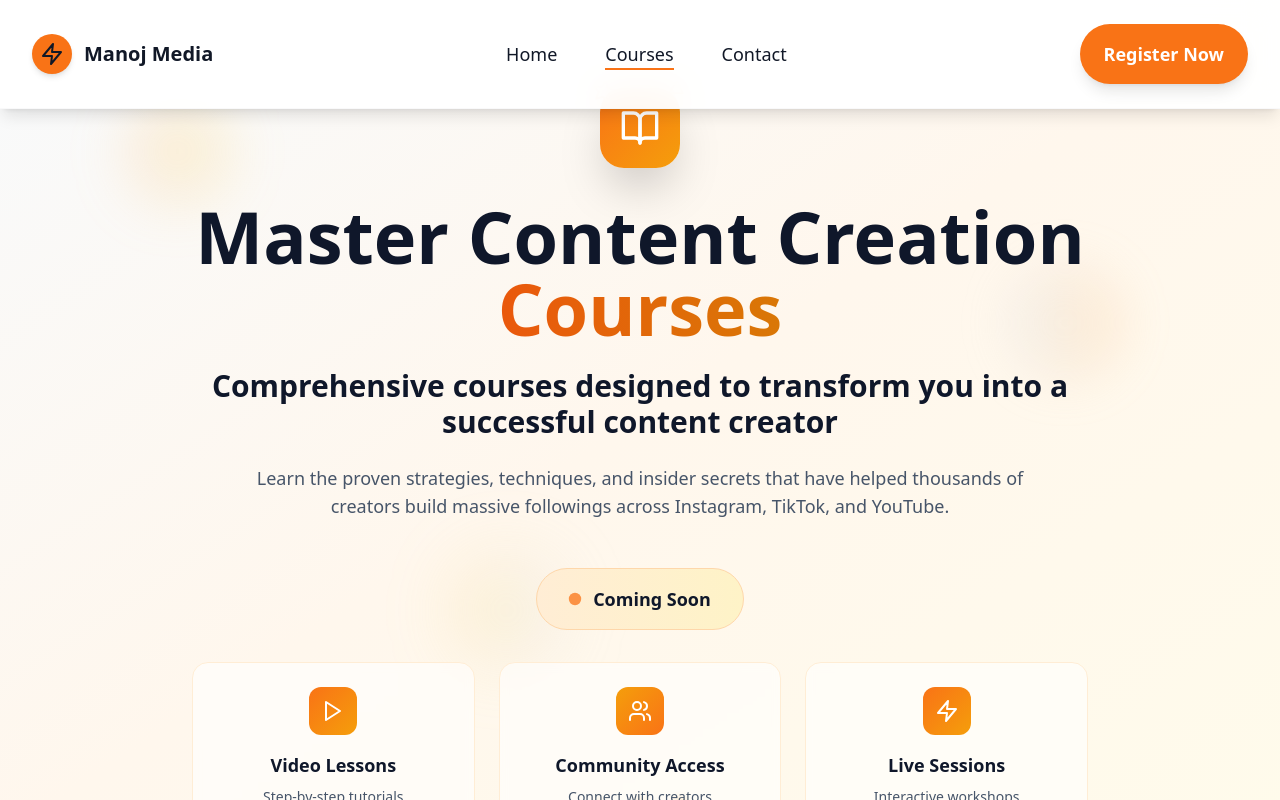
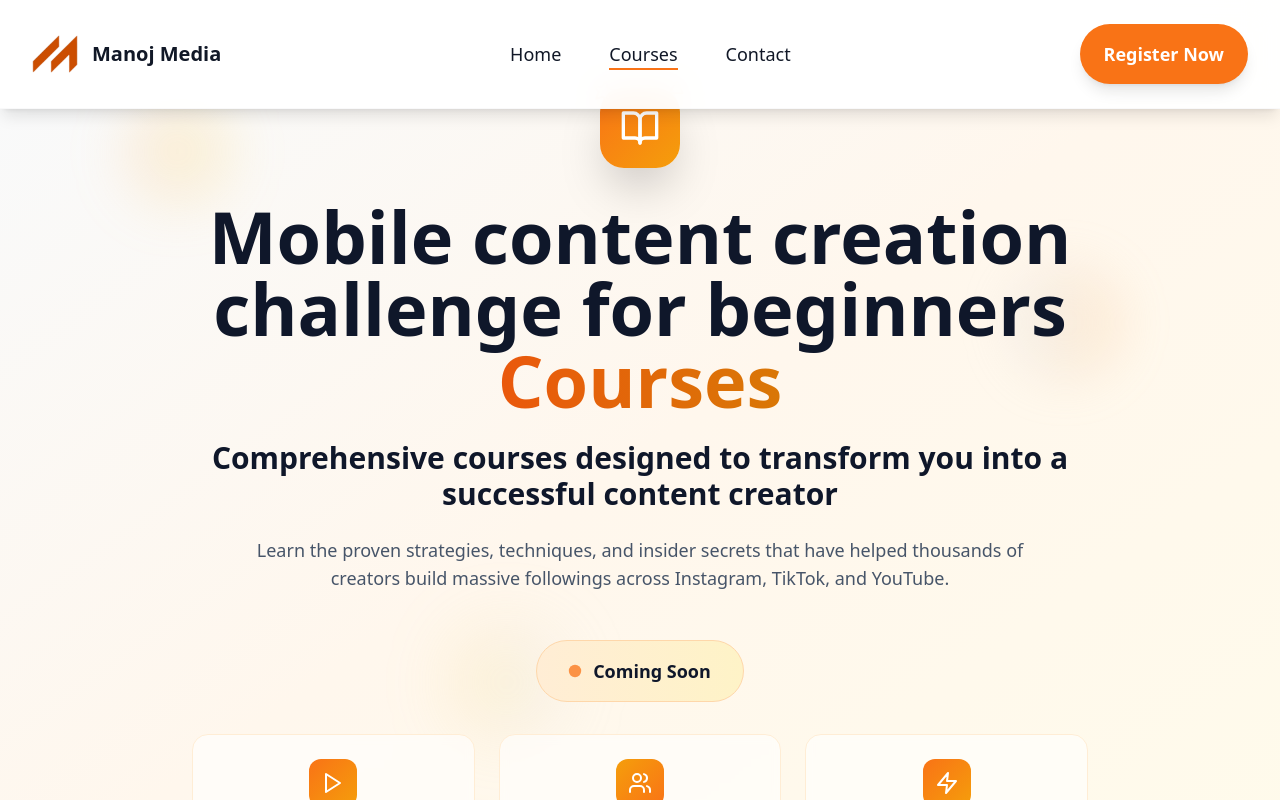
Before and after one commit to DigiAce/singaporeManojkumar, a React (Vite) app: page /courses in a window 1280 px wide. Shown: the top 800 px of the page. Built offline with nearby package versions, Linux system fonts and the light colour scheme.

Commit message:
logo change content change in courses page

```diff
--- a/src/components/CoursesHero.tsx
+++ b/src/components/CoursesHero.tsx
@@ -97,7 +97,7 @@ const CoursesHero: React.FC = () => {
 
           {/* Main Heading */}
           <motion.h1
-            className="text-4xl md:text-5xl lg:text-6xl xl:text-7xl font-black mb-6 leading-tight"
+            className="text-3xl md:text-4xl lg:text-5xl xl:text-7xl font-black mb-6 leading-tight"
             initial={{ opacity: 0, y: 30 }}
             animate={{ opacity: 1, y: 0 }}
             transition={{
@@ -106,7 +106,9 @@ const CoursesHero: React.FC = () => {
               delay: 0.5,
             }}
           >
-            <span className="text-slate-900">Master Content Creation</span>
+            <span className="text-slate-900">
+              Mobile content creation challenge for beginners
+            </span>
             <br />
             <motion.span
               className="bg-gradient-to-r from-orange-600 to-amber-600 bg-clip-text text-transparent font-black"
--- a/src/components/Navbar.tsx
+++ b/src/components/Navbar.tsx
@@ -5,6 +5,8 @@ import { useState, useEffect } from "react";
 import { Link, useLocation } from "react-router-dom";
 import { motion, AnimatePresence } from "framer-motion";
 import { Zap, Menu, X } from "lucide-react";
+import logo1 from "/img/logo1.png"; // Default white logo
+import logo2 from "/img/logo2.png"; // Scrolled orange logo
 
 interface NavLink {
   id: string;
@@ -83,15 +85,20 @@ const Navbar: React.FC = () => {
           transition={{ type: "spring", stiffness: 300 }}
         >
           <Link to="/" className="flex items-center gap-3">
-            <div
-              className={`w-8 h-8 sm:w-10 sm:h-10 rounded-full flex items-center justify-center shadow-md transition-all duration-300 ${
-                isScrolled || !isHome
-                  ? "bg-orange-500"
-                  : "bg-white/20 backdrop-blur-sm border border-white/30"
-              }`}
-            >
-              <Zap className={`w-4 h-4 sm:w-6 sm:h-6 ${getIconColor()}`} />
+            {/* Logo Container */}
+            <div className="flex items-center">
+              <img
+                src={
+                  isScrolled || !isHome
+                    ? logo2 // Show orange logo when scrolled
+                    : logo1 // Show white logo by default
+                }
+                alt="Logo"
+                className="w-10 h-10 sm:w-12 sm:h-12 object-contain transition-all duration-300"
+              />
             </div>
+
+            {/* Brand Name */}
             <span
               className={`font-bold text-xl transition-colors duration-300 ${getTextColor()}`}
             >
```
Also changed, not shown: public/img/logo1.png (added), public/img/logo2.png (added).
